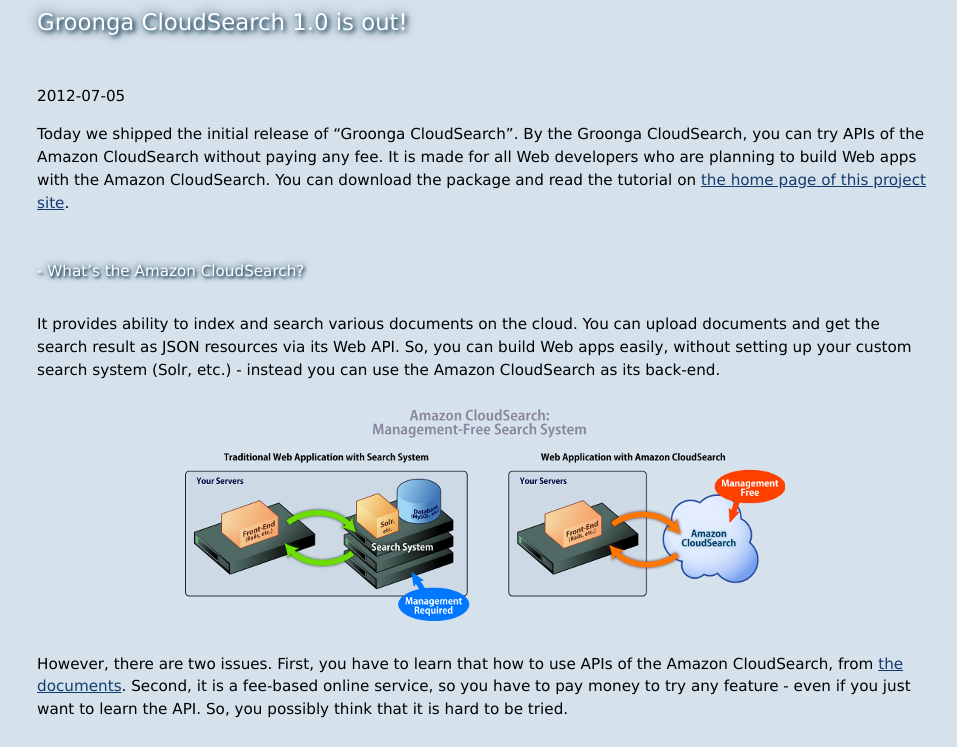
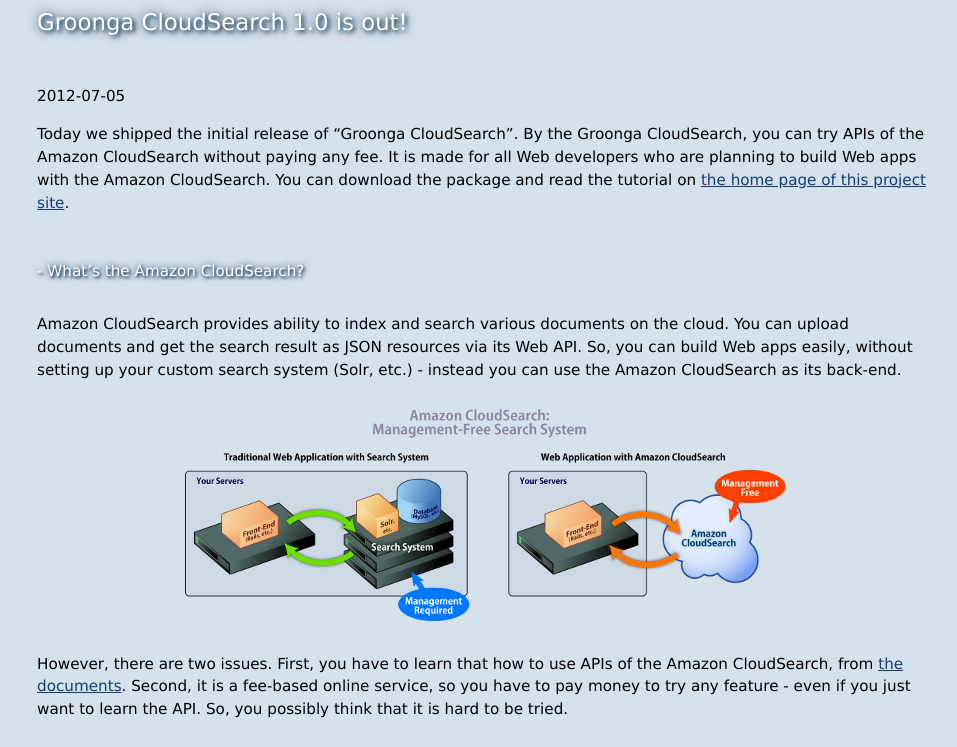
Before and after one commit to groonga/gcs.groonga.org, a Jekyll site: the page built from _posts/2012-07-05-initial-release.md, in a window 1280 px wide and 900 px high, cut to the strip 153-900 px from the top of the window. Shown: the whole strip, without its empty margins (155-1112 px from the left). Built offline with Jekyll 4.4.1, drawn with Linux system fonts in a browser that asks for light colours.

Commit message:
It -> Amazon CloudSearch

```diff
--- a/_posts/2012-07-05-initial-release.md
+++ b/_posts/2012-07-05-initial-release.md
@@ -8,7 +8,7 @@
 
 ### What's the Amazon CloudSearch?
 
-It provides ability to index and search various documents on the cloud. You can upload documents and get the search result as JSON resources via its Web API. So, you can build Web apps easily, without setting up your custom search system (Solr, etc.) - instead you can use the Amazon CloudSearch as its back-end.
+Amazon CloudSearch provides ability to index and search various documents on the cloud. You can upload documents and get the search result as JSON resources via its Web API. So, you can build Web apps easily, without setting up your custom search system (Solr, etc.) - instead you can use the Amazon CloudSearch as its back-end.
 
 <a href="/images/architecture-trad-vs-acs-large.png" rel="lightbox"><img src="/images/architecture-trad-vs-acs-small.png" alt="(Figure 1: Legacy Web Apps v.s. Web Apps with Amazon CloudSearch)" /></a>
 
```
